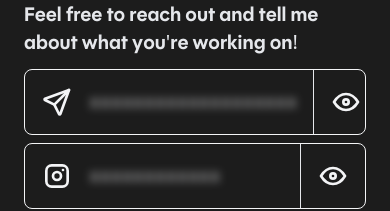
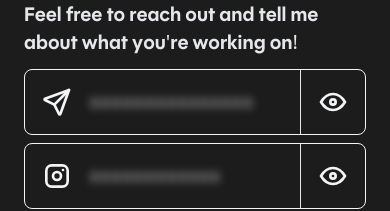
Before and after one commit to ben-coo-per/personal-website, a SvelteKit app: page /contact in a window 390 px wide. Shown: the part 172-383 px from the top of the page. Built offline with nearby package versions, Linux system fonts and the light colour scheme.

Commit message:
fixed contact reveal size on mobile

```diff
--- a/src/components/ContactReveal.svelte
+++ b/src/components/ContactReveal.svelte
@@ -8,7 +8,8 @@
 	export let link: string;
 	export let isExternal = true;
 
-	const fakeValueOfSameLength = value.replace(/./g, 'x');
+	// max length is 15
+	const fakeValueOfSameLength = value.replace(/./g, 'x').slice(0, 15);
 </script>
 
 <div class="text-md flex flex-row justify-between items-center border-gray-100 border rounded-lg">
@@ -36,7 +37,7 @@
 		{/if}
 	</div>
 	{#if !shown}
-		<button on:click={show} class="border-l border-gray-200 p-4 sm:p-2" out:fade|global>
+		<button on:click={show} class="flex-1 border-l border-gray-200 p-4 sm:p-2" out:fade|global>
 			<IconEye class="size-8 sm:size-6" />
 		</button>
 	{/if}
```
